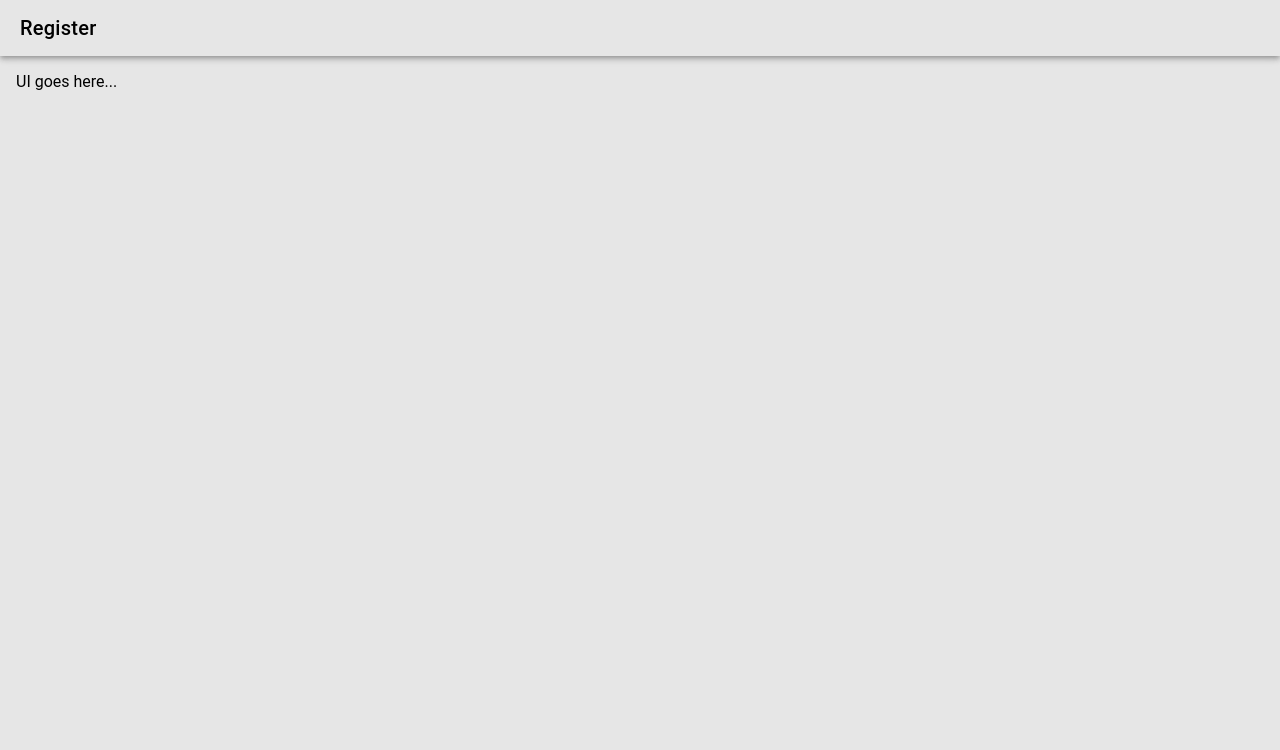
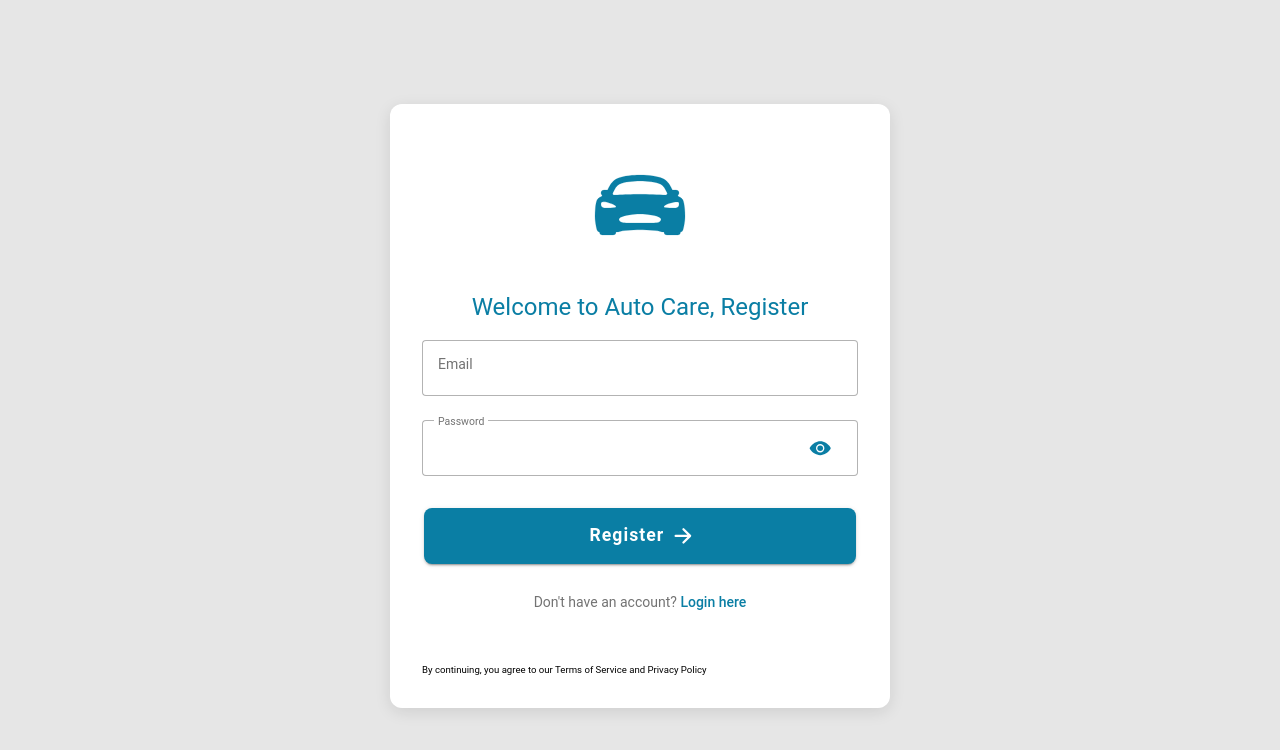
Before and after one commit to jvcByte/auto_care, a React (Vite) app: page /register in a window 1280 px wide. Shown: the top 750 px of the page. Built offline with nearby package versions, Linux system fonts and the light colour scheme.

Commit message:
feat(auth): add login page

```diff
--- a/src/pages/auth/Login.tsx
+++ b/src/pages/auth/Login.tsx
@@ -9,7 +9,6 @@ import {
     IonTitle,
     IonToolbar,
     IonText,
-    IonItem,
     IonIcon,
     IonInputPasswordToggle,
 } from '@ionic/react';
@@ -75,9 +74,7 @@ const Login: React.FC = () => {
                                 <p>Don't have an account? <a href="/register" className="ion-text-primary">Register here</a></p>
                             </IonText>
                         </form>
-                        <IonItem lines="none" className="ion-margin-top ion-text-center">
-                            <small>By continuing, you agree to our Terms of Service and Privacy Policy</small>
-                        </IonItem>
+
                     </IonCardContent>
                 </IonCard>
             </IonContent>
--- a/src/pages/auth/Register.tsx
+++ b/src/pages/auth/Register.tsx
@@ -1,17 +1,85 @@
-import { IonContent, IonHeader, IonPage, IonTitle, IonToolbar } from '@ionic/react';
+import {
+    IonCard,
+    IonCardContent,
+    IonContent,
+    IonHeader,
+    IonInput,
+    IonButton,
+    IonPage,
+    IonTitle,
+    IonToolbar,
+    IonText,
+    IonItem,
+    IonIcon,
+    IonInputPasswordToggle,
+} from '@ionic/react';
 import React from 'react';
+import './Login.css';
+import { carSport, arrowForwardOutline } from 'ionicons/icons';
 
 const Register: React.FC = () => {
+    // eslint-disable-next-line @typescript-eslint/no-explicit-any
+    const DoRegister = (event: any) => {
+        event.preventDefault();
+        console.log(event);
+    }
 
     return (
         <IonPage>
-            <IonHeader>
+            <IonHeader className='ion-no-border'>
                 <IonToolbar>
-                    <IonTitle>Register</IonTitle>
+                    <IonTitle></IonTitle>
                 </IonToolbar>
             </IonHeader>
-            <IonContent className="ion-padding">
-                UI goes here...
+            <IonContent className="ion-padding" scrollY={false}>
+                <IonCard>
+                    <IonCardContent>
+                        <div className="ion-text-center">
+                            <IonIcon
+                                icon={carSport}
+                                className="ion-margin-bottom button-icon"
+                                size="large"
+                                color="primary"
+                            />
+                        </div>
+                        <h1 className="ion-text-center">Welcome to Auto Care, Register</h1>
+                        <form onSubmit={DoRegister} className="ion-padding ion-form">
+                            <IonInput
+                                label='Email'
+                                labelPlacement='floating'
+                                fill='outline'
+                                placeholder="jvcbyte@example.com"
+                                type="email"
+                                name="email"
+                            />
+                            <IonInput
+                                label='Password'
+                                labelPlacement='floating'
+                                fill='outline'
+                                placeholder="**********"
+                                type="password"
+                                name="password"
+                            >
+                                <IonInputPasswordToggle slot="end" />
+                            </IonInput>
+                            <IonButton
+                                type="submit"
+                                expand="block"
+                                className="ion-margin-top"
+                            >
+                                Register
+                                <IonIcon icon={arrowForwardOutline} slot="end" />
+                            </IonButton>
+
+                            <IonText className="ion-text-center">
+                                <p>Don't have an account? <a href="/login" className="ion-text-primary">Login here</a></p>
+                            </IonText>
+                        </form>
+                        <IonItem lines="none" className="ion-margin-top ion-text-center">
+                            <small>By continuing, you agree to our Terms of Service and Privacy Policy</small>
+                        </IonItem>
+                    </IonCardContent>
+                </IonCard>
             </IonContent>
         </IonPage>
     );
```
Also changed, not shown: 1 other file (tests, documents, lock files or other folders).
